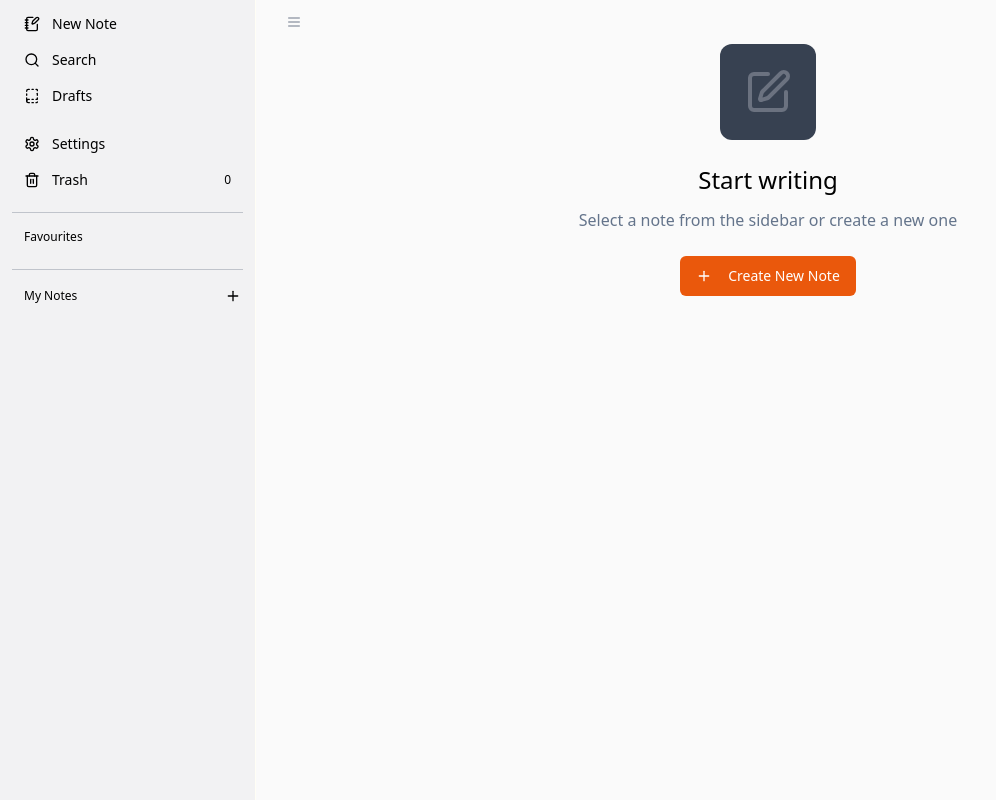
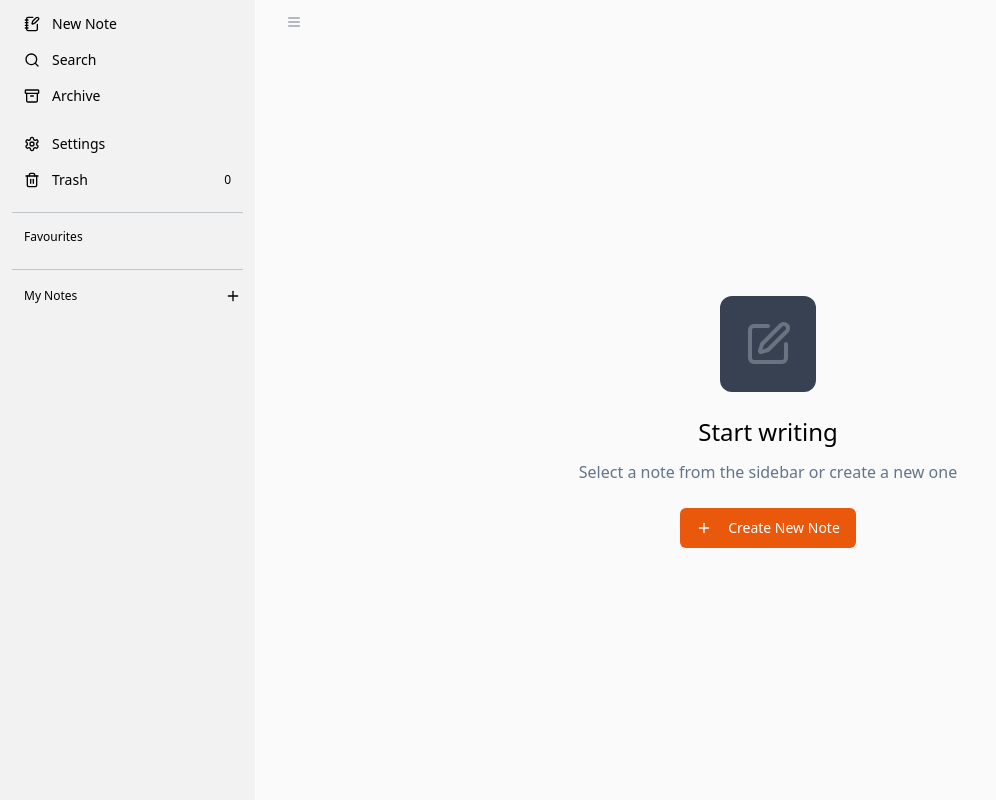
Before and after one commit to mushfikurahmaan/obscure, a React (Vite) app in the folder root/: page / in a window 1280 px wide. Shown: the whole page, without its empty margins (0-996 px from the left). Built offline with nearby package versions, Linux system fonts and the light colour scheme.

Commit message:
added side bar

```diff
--- a/root/src/components/Sidebar.tsx
+++ b/root/src/components/Sidebar.tsx
@@ -1,7 +1,7 @@
 import { useState } from 'react';
-import { Search, Plus, Trash2, Settings, NotebookText, BookDashed, NotebookPen, Sun, Moon, Laptop, Lock, KeyRound, Upload, Download, Settings2, Info, RefreshCw, Mail, BookOpen, FileLock, FileDown} from 'lucide-react';
+import { Search, Plus, Trash2, Settings, NotebookText, Archive, NotebookPen, Sun, Moon, Laptop, Lock, KeyRound, Upload, Download, Settings2, Info, RefreshCw, Mail, BookOpen, FileLock, FileDown} from 'lucide-react';
 import { Button } from './ui/button';
-import type { Note, Category } from '../pages/Index';
+import type { Note } from '../pages/Index';
 import {
   ContextMenu,
   ContextMenuTrigger,
@@ -17,13 +17,10 @@ import {
 
 interface SidebarProps {
   notes: Note[];
-  categories: Category[];
   selectedNote: Note | null;
-  selectedCategory: string;
   collapsed: boolean;
   isDark: boolean;
   onNoteSelect: (note: Note) => void;
-  onCategorySelect: (category: string) => void;
   onCreateNote: () => void;
   onDeleteNote: (noteId: string) => void;
   onRestoreNote: (noteId: string) => void;
@@ -56,7 +53,7 @@ export const Sidebar = ({
   const menuItems = [
     { icon: NotebookPen, label: 'New Note', active: false },
     { icon: Search, label: 'Search', active: false },
-    { icon: BookDashed, label: 'Drafts', active: false },
+    { icon: Archive, label: 'Archive', active: false },
   ];
 
 
--- a/root/src/components/ui/scroll-area.tsx
+++ /dev/null
@@ -1,46 +0,0 @@
-import * as React from "react"
-import * as ScrollAreaPrimitive from "@radix-ui/react-scroll-area"
-
-import { cn } from "@/lib/utils"
-
-const ScrollArea = React.forwardRef<
-  React.ElementRef<typeof ScrollAreaPrimitive.Root>,
-  React.ComponentPropsWithoutRef<typeof ScrollAreaPrimitive.Root>
->(({ className, children, ...props }, ref) => (
-  <ScrollAreaPrimitive.Root
-    ref={ref}
-    className={cn("relative overflow-hidden", className)}
-    {...props}
-  >
-    <ScrollAreaPrimitive.Viewport className="h-full w-full rounded-[inherit]">
-      {children}
-    </ScrollAreaPrimitive.Viewport>
-    <ScrollBar />
-    <ScrollAreaPrimitive.Corner />
-  </ScrollAreaPrimitive.Root>
-))
-ScrollArea.displayName = ScrollAreaPrimitive.Root.displayName
-
-const ScrollBar = React.forwardRef<
-  React.ElementRef<typeof ScrollAreaPrimitive.ScrollAreaScrollbar>,
-  React.ComponentPropsWithoutRef<typeof ScrollAreaPrimitive.ScrollAreaScrollbar>
->(({ className, orientation = "vertical", ...props }, ref) => (
-  <ScrollAreaPrimitive.ScrollAreaScrollbar
-    ref={ref}
-    orientation={orientation}
-    className={cn(
-      "flex touch-none select-none transition-colors",
-      orientation === "vertical" &&
-        "h-full w-2.5 border-l border-l-transparent p-[1px]",
-      orientation === "horizontal" &&
-        "h-2.5 flex-col border-t border-t-transparent p-[1px]",
-      className
-    )}
-    {...props}
-  >
-    <ScrollAreaPrimitive.ScrollAreaThumb className="relative flex-1 rounded-full bg-border" />
-  </ScrollAreaPrimitive.ScrollAreaScrollbar>
-))
-ScrollBar.displayName = ScrollAreaPrimitive.ScrollAreaScrollbar.displayName
-
-export { ScrollArea, ScrollBar }
--- a/root/src/index.css
+++ b/root/src/index.css
@@ -122,7 +122,7 @@ body {
   height: 0;
 }
 
-/* Show scrollbars for Radix ScrollArea */
+/* Show scrollbars for Radix ScrollArea
 [data-radix-scroll-area-viewport] {
   scrollbar-width: thin !important;
 }
@@ -134,7 +134,7 @@ body {
 [data-radix-scroll-area-viewport]::-webkit-scrollbar-thumb {
   background: #444;
   border-radius: 4px;
-}
+} */
 
 .favorite-icon, .note-icon {
   image-rendering: crisp-edges;
--- a/root/src/pages/Index.tsx
+++ b/root/src/pages/Index.tsx
@@ -14,8 +14,8 @@ import {
   DialogTrigger,
 } from "@/components/ui/dialog";
 import { Label } from "@/components/ui/label";
-import { ScrollArea } from "@/components/ui/scroll-area";
 import { DeletedNotesGrid } from '../components/DeletedNotesGrid';
+import "../styles/scroll-thumb-only.css";
 
 export interface Note {
   id: string;
@@ -30,12 +30,7 @@ export interface Note {
   deleted: boolean;
 }
 
-export interface Category {
-  id: string;
-  name: string;
-  color: string;
-  count: number;
-}
+
 
 // Add Twemoji CDN for rendering SVGs
 const TWEMOJI_BASE = 'https://cdn.jsdelivr.net/gh/twitter/twemoji@14.0.2/assets/svg/';
@@ -115,17 +110,8 @@ const Index = () => {
     return [];
   });
 
-  const [categories] = useState<Category[]>([
-    { id: '1', name: 'Design Thinking', color: 'bg-white', count: 2 },
-    { id: '2', name: 'Personal', color: 'bg-white', count: 1 },
-    { id: '3', name: 'Work', color: 'bg-white', count: 0 },
-    { id: '4', name: 'Projects', color: 'bg-white', count: 0 },
-    { id: '5', name: 'Books', color: 'bg-white', count: 0 }
-  ]);
-
-  const [selectedNote, setSelectedNote] = useState<Note | null>(notes[0]);
+  const [selectedNote, setSelectedNote] = useState<Note | null>(null);
   const [editorTitle, setEditorTitle] = useState(selectedNote ? selectedNote.title : '');
-  const [selectedCategory, setSelectedCategory] = useState<string>('all');
   const [sidebarCollapsed, setSidebarCollapsed] = useState(false);
   const [saving, setSaving] = useState(false);
 
@@ -227,22 +213,17 @@ const Index = () => {
   }, [viewingDeleted]);
 
   return (
-    <div className="h-screen flex overflow-hidden bg-background text-[hsl(var(--foreground))]"
-      data-theme={theme}
-    >
+    <div className="h-screen flex bg-background text-[hsl(var(--foreground))]" data-theme={theme}>
       {/* Sidebar */}
       <Sidebar
         notes={notes}
-        categories={categories}
         selectedNote={selectedNote}
-        selectedCategory={selectedCategory}
         collapsed={sidebarCollapsed}
         isDark={theme === 'dark'}
         onNoteSelect={note => {
           setSelectedNote(note);
           setViewingDeleted(false);
         }}
-        onCategorySelect={setSelectedCategory}
         onCreateNote={handleCreateNote}
         onDeleteNote={handleDeleteNote}
         onRestoreNote={handleRestoreNote}
@@ -264,10 +245,9 @@ const Index = () => {
         theme={theme}
         setTheme={setTheme}
       />
-
-      {/* Main Content */}
-      <div className="flex-1 flex flex-col h-screen overflow-hidden bg-background text-[hsl(var(--foreground))]">
-        {/* Top tabs bar */}
+      {/* Main Content Area */}
+      <div className="flex-1 h-full flex flex-col bg-background text-[hsl(var(--foreground))]">
+        {/* Top tabs bar (fixed, always visible) */}
         <div className="flex items-center px-6 py-2 justify-between bg-background text-[hsl(var(--foreground))]"
           tabIndex={viewingDeleted ? 0 : undefined}
           onKeyDown={e => {
@@ -276,6 +256,7 @@ const Index = () => {
             }
           }}
         >
+          {/* Top bar content (favorite, spinner, note info) */}
           <div className="flex items-center">
             <Button
               variant="ghost"
@@ -300,7 +281,6 @@ const Index = () => {
                   className="flex items-center px-4 py-1 rounded-xl bg-[hsl(var(--topbar-background))] backdrop-blur-sm text-sm font-medium text-[hsl(var(--foreground))] truncate cursor-pointer"
                   style={{ minHeight: '2.25rem', maxWidth: '100%' }}
                   title={editorTitle}
-                  // Removed scroll to top logic as ScrollArea handles scrolling
                 >
                   <span className="w-2 h-2 bg-green-500 rounded-full mr-2"></span>
                   {(() => {
@@ -428,8 +408,8 @@ const Index = () => {
             </div>
           )}
         </div>
-        {/* Main Editor Area with ScrollArea */}
-        <ScrollArea className="flex-1 h-full bg-background text-[hsl(var(--foreground))]">
+        {/* Main Editor Area (scrollable, with custom thumb) */}
+        <div className="flex-1 overflow-auto custom-scroll-thumb bg-background text-[hsl(var(--foreground))]">
           {viewingDeleted ? (
             <DeletedNotesGrid
               notes={deletedNotes}
@@ -467,7 +447,7 @@ const Index = () => {
               </div>
             </div>
           )}
-        </ScrollArea>
+        </div>
       </div>
     </div>
   );
--- /dev/null
+++ b/root/src/styles/scroll-thumb-only.css
@@ -0,0 +1,22 @@
+/* Show only the scrollbar thumb, hide track and arrows */
+.custom-scroll-thumb::-webkit-scrollbar {
+  width: 8px;
+  background: transparent;
+}
+.custom-scroll-thumb::-webkit-scrollbar-thumb {
+  background: #888;
+  border-radius: 8px;
+}
+.custom-scroll-thumb::-webkit-scrollbar-track {
+  background: transparent;
+}
+.custom-scroll-thumb::-webkit-scrollbar-button {
+  display: none;
+  height: 0;
+}
+
+/* For Firefox */
+.custom-scroll-thumb {
+  scrollbar-width: thin;
+  scrollbar-color: #888 transparent;
+}
```
